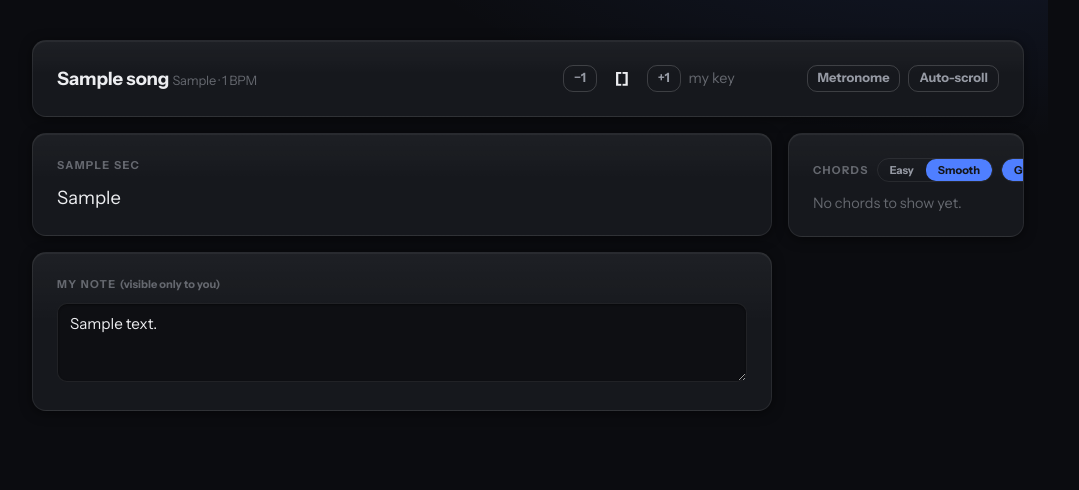
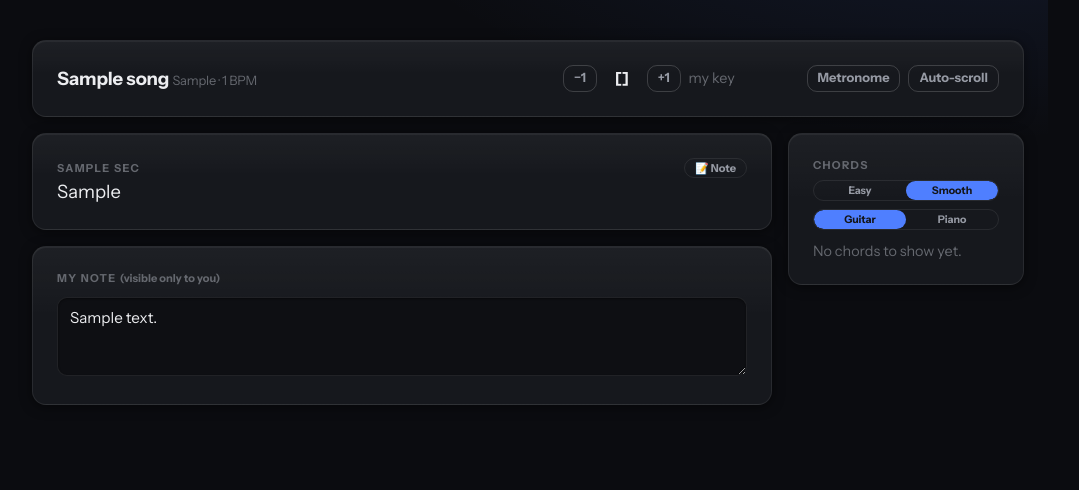
Before and after one commit to UKIII08/JafaStageCenter, a Flask app: template app/templates/songs/practice.html in a window 1280 px wide. Shown: the part 60-550 px from the top of the page, without its empty margins (112-1191 px from the left). Run offline with Flask 3, Linux system fonts and the light colour scheme; tables that the repository leaves empty hold one stand-in row (values such as "Sample post"); the template is opened without the code that fills it: values that come from a table or form of the project are taken from there, most other values are stand-ins (such as "Sample title", 1, 10 or a date in 2020); parts of the project's set-up code (start-up, migrations or seed data) failed here and were passed over.

Commit message:
Practice: fit chord rail in one panel + per-section notes
Display fix: the chord rail overflowed on the narrow desktop panel — the
two toggles (Easy/Smooth + Guitar/Piano) didn't fit and diagrams collapsed
to one oversized column. The header now wraps (title + full-width toggle
rows) and the diagram grid uses smaller cells (minmax 74px) so it shows a
tidy 2-column layout on desktop and a compact grid on mobile. Verified at
1280px and 390px with zero horizontal overflow.

Per-section notes: each song part now has a note button opening an inline
note field, like the tile notes in the live musician view. Saved into
SongPersonal.section_notes (JSON keyed by section index) — the same model
the live view uses, so a musician's per-part notes are shared between
practice and live. Empty note removes the entry; the button shows an
accent state when a note exists. Backend save_personal accepts
{section, section_note}; practice route passes existing notes to the view.

i18n: PL strings; test covers section-note save/load/clear.

```diff
--- a/app/i18n.py
+++ b/app/i18n.py
@@ -160,6 +160,8 @@ PL = {
     "open": "otwarty",
     "fret": "próg",
     "best for this song": "najlepszy do tej piosenki",
+    "Note": "Notatka",
+    "Note for this part (only you)": "Notatka do tej części (tylko Ty)",
     "You're on the team": "Grasz w obsadzie",
     "Your next service:": "Twoja najbliższa służba:",
     "Prepare! →": "Przygotuj się! →",
--- a/app/templates/songs/practice.html
+++ b/app/templates/songs/practice.html
@@ -3,6 +3,18 @@
 {% block content %}
 <style>
     .practice-cols { display: flex; gap: var(--s4); align-items: flex-start; }
+    .section-head { display: flex; align-items: center; justify-content: space-between; gap: var(--s2); }
+    .section-head .section-title { margin: 0; }
+    .sec-note-btn {
+        background: transparent; border: 1px solid var(--border-default);
+        border-radius: var(--r-full); color: var(--text-secondary);
+        font: inherit; font-size: var(--font-xs); font-weight: 700;
+        padding: 2px 10px; cursor: pointer; white-space: nowrap; flex: 0 0 auto;
+    }
+    .sec-note-btn.has-note { border-color: var(--accent); color: var(--accent); }
+    .sec-note-wrap { margin-top: var(--s2); }
+    .sec-note-wrap[hidden] { display: none; }
+    .sec-note-input { width: 100%; box-sizing: border-box; resize: vertical; font: inherit; }
     .practice-main { flex: 1 1 auto; min-width: 0; }
     .practice-rail {
         flex: 0 0 236px; position: sticky; top: var(--s3);
@@ -10,17 +22,21 @@
     }
     .rail-head {
         display: flex; align-items: center; justify-content: space-between;
-        gap: var(--s2); margin-bottom: var(--s3);
+        gap: var(--s2); margin-bottom: var(--s3); flex-wrap: wrap;
     }
     .rail-head .section-title { margin: 0; }
-    .rail-toggle { display: inline-flex; border: 1px solid var(--border-default); border-radius: var(--r-full); overflow: hidden; }
+    /* Narzędzia (Łatwe/Płynne + Gitara/Pianino) zawijają się pod tytuł, gdy
+       panel jest wąski — nic nie wystaje poza panel. */
+    .rail-head-tools { display: flex; gap: var(--s1); flex-wrap: wrap; flex: 1 1 100%; }
+    .rail-toggle { display: inline-flex; flex: 1 1 auto; border: 1px solid var(--border-default);
+        border-radius: var(--r-full); overflow: hidden; }
     .rail-toggle button {
         background: transparent; border: 0; color: var(--text-secondary);
-        font: inherit; font-size: var(--font-xs); font-weight: 700;
-        padding: var(--s1) var(--s3); cursor: pointer;
+        font: inherit; font-size: 0.66rem; font-weight: 700; flex: 1;
+        padding: 3px var(--s2); cursor: pointer; white-space: nowrap;
     }
     .rail-toggle button.active { background: var(--accent); color: var(--text-inverse); }
-    #diagram-list { display: grid; grid-template-columns: repeat(auto-fill, minmax(96px, 1fr)); gap: var(--s2); }
+    #diagram-list { display: grid; grid-template-columns: repeat(auto-fill, minmax(74px, 1fr)); gap: var(--s2); }
     .diag-svg { cursor: pointer; position: relative; }
     .diag-svg svg { width: 100%; height: auto; border-radius: var(--r-md); display: block; }
     .diag-svg .diag-more-hint { position: absolute; bottom: 3px; right: 5px; font-size: .62rem;
@@ -69,9 +85,19 @@
   <div class="practice-main">
     <div id="song-body">
     {% for sec in sections %}
-    <div class="panel">
-        <div class="section-title">{{ sec.label }}</div>
+    {% set sec_note = section_notes.get(loop.index0|string, '') %}
+    <div class="panel section-panel">
+        <div class="section-head">
+            <div class="section-title">{{ sec.label }}</div>
+            <button type="button" class="sec-note-btn {{ 'has-note' if sec_note }}"
+                    data-secbtn="{{ loop.index0 }}" onclick="toggleSecNote({{ loop.index0 }})">📝 {{ _('Note') }}</button>
+        </div>
         <div class="song-render">{{ sec.band_html|safe }}</div>
+        <div class="sec-note-wrap" id="sec-note-{{ loop.index0 }}" {{ '' if sec_note else 'hidden' }}>
+            <textarea class="sec-note-input" data-sec="{{ loop.index0 }}" rows="2"
+                      placeholder="{{ _('Note for this part (only you)') }}">{{ sec_note }}</textarea>
+            <span class="muted sec-note-status"></span>
+        </div>
     </div>
     {% endfor %}
     </div>
@@ -244,6 +270,30 @@ document.getElementById('note').addEventListener('input', e => {
         .then(() => document.getElementById('note-status').textContent = '{{ _('saved') }}'), 600);
 });
 
+// ── Notatki do konkretnej części (kafelka) — jak w widoku live muzyka.
+//    Zapisywane w tym samym section_notes, więc notatki się współdzielą. ──
+function toggleSecNote(i) {
+    var w = document.getElementById('sec-note-' + i);
+    if (!w) return;
+    w.hidden = !w.hidden;
+    if (!w.hidden) { var ta = w.querySelector('textarea'); if (ta) ta.focus(); }
+}
+document.querySelectorAll('.sec-note-input').forEach(function (ta) {
+    var timer;
+    ta.addEventListener('input', function () {
+        var status = ta.parentNode.querySelector('.sec-note-status');
+        if (status) status.textContent = '{{ _('saving…') }}';
+        clearTimeout(timer);
+        timer = setTimeout(function () {
+            savePersonal({ section: +ta.dataset.sec, section_note: ta.value }).then(function () {
+                if (status) status.textContent = '{{ _('saved') }}';
+                var btn = document.querySelector('.sec-note-btn[data-secbtn="' + ta.dataset.sec + '"]');
+                if (btn) btn.classList.toggle('has-note', !!ta.value.trim());
+            });
+        }, 600);
+    });
+});
+
 let scrolling = null;
 document.getElementById('scroll').onclick = function () {
     if (scrolling) { clearInterval(scrolling); scrolling = null; this.textContent = '{{ _('Auto-scroll') }}'; return; }
```
Also changed, not shown: app/songs/routes.py (+28 -0 lines), tests/test_practice.py (+22 -0 lines).
